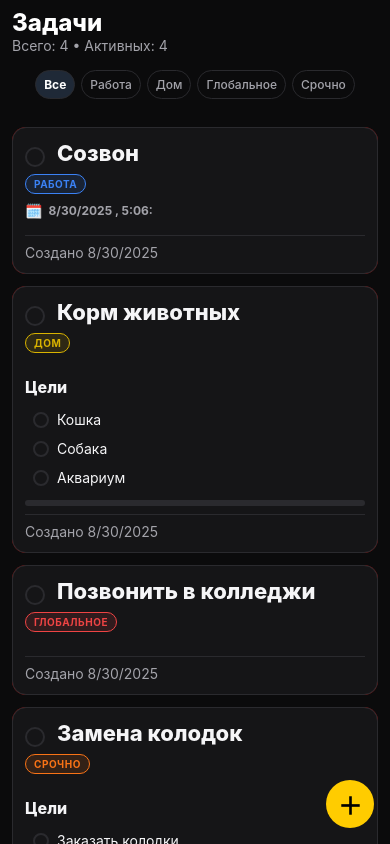
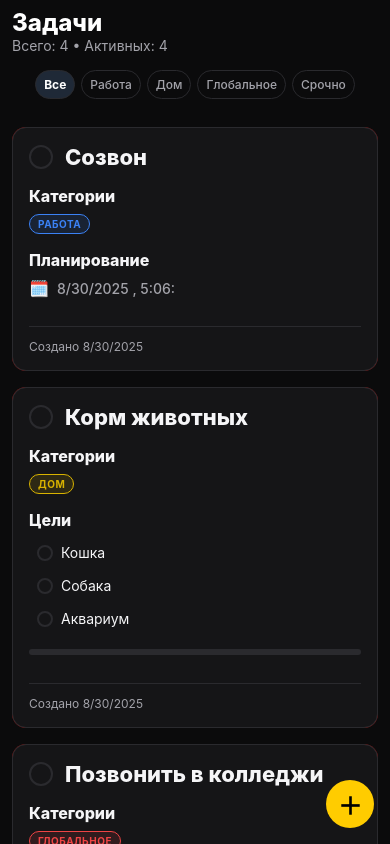
Before and after one commit to Romarioagrow/rn-minimal-task-app-clean, a React Native app in the folder TasksApp/rn-minimal-task-app-clean-main/: screen / in a window 390 px wide. Built offline with nearby package versions, Linux system fonts and the light colour scheme.

Commit message:
Выравнивание карточек

```diff
--- a/TasksApp/rn-minimal-task-app-clean-main/src/components/TaskItem.tsx
+++ b/TasksApp/rn-minimal-task-app-clean-main/src/components/TaskItem.tsx
@@ -29,10 +29,12 @@ export default function TaskItem({task,onToggle,onToggleSub,onDelete,customCateg
     <View style={styles.swipeContainer}>
       <View style={styles.deleteBg}><Text style={styles.deleteText}>Удалить</Text></View>
       <Animated.View style={[styles.card,{transform:[{translateX}]}]} {...pan.panHandlers}>
-             <View style={{flexDirection:'row',alignItems:'center',gap:spacing(1.5)}}>
+
+        {/* Заголовок задачи */}
+        <View style={styles.headerBlock}>
+          <View style={styles.titleRow}>
             <TouchableOpacity onPress={()=>{
               onToggle(task.id);
-            // Если задача отмечается как выполненная, то все цели тоже отмечаются как выполненные
               if (!task.done && task.subtasks?.length) {
                 task.subtasks.forEach(subtask => {
                   if (!subtask.done) {
@@ -43,53 +45,101 @@ export default function TaskItem({task,onToggle,onToggleSub,onDelete,customCateg
             }} onLongPress={toggleOpen}>
               <View style={[styles.checkbox,task.done&&styles.checkboxOn]}/>
             </TouchableOpacity>
-                                       <Text style={[styles.titleLarge,task.done&&styles.done,{flex:1,marginRight:spacing(0.5)}]}>{task.title||'(без названия)'}</Text>
+            <Text style={[styles.titleLarge,task.done&&styles.done,{flex:1,marginLeft:spacing(1.5)}]}>
+              {task.title||'(без названия)'}
+            </Text>
+          </View>
         </View>
 
-      <View style={{flexDirection:'row',gap:8,flexWrap:'wrap',marginBottom:spacing(1)}}>
+        {/* Блок категорий */}
+        {task.categories.length > 0 && (
+          <View style={styles.contentBlock}>
+            <Text style={styles.blockTitle}>Категории</Text>
+            <View style={styles.categoriesContainer}>
               {task.categories.map((c:CategoryKey)=>(<CategoryPill key={c} category={c} customCategories={customCategories}/>))}
             </View>
+          </View>
+        )}
 
-             <View style={{flexDirection:'row',gap:spacing(1.5),flexWrap:'wrap',marginBottom:spacing(1)}}>
-         {task.dueAt?(<View style={styles.metaRow}><Text style={styles.metaIcon}>🗓️</Text><Text style={styles.metaText}>{new Date(task.dueAt).toLocaleDateString()} , {new Date(task.dueAt).toLocaleTimeString().slice(0,5)}</Text></View>):null}
-         {task.repeat?(<View style={styles.metaRow}><Text style={styles.metaIcon}>🔁</Text><Text style={styles.metaText}>Повтор {repeatLabel(task.repeat).toLowerCase()}</Text></View>):null}
-         {typeof task.reminderMinutesBefore==='number'?(<View style={styles.metaRow}><Text style={styles.metaIcon}>🔔</Text><Text style={styles.metaText}>За {task.reminderMinutesBefore} мин</Text></View>):null}
-         {task.priority?(<View style={styles.metaRow}><Text style={styles.metaIcon}>📌</Text><Text style={styles.metaText}>{task.priority==='high'?'Высокий':task.priority==='medium'?'Средний':'Низкий'} приоритет</Text></View>):null}
+        {/* Блок планирования */}
+        {(task.dueAt || task.repeat || typeof task.reminderMinutesBefore === 'number' || task.priority) && (
+          <View style={styles.contentBlock}>
+            <Text style={styles.blockTitle}>Планирование</Text>
+            <View style={styles.planningContainer}>
+              {task.dueAt && (
+                <View style={styles.planningItem}>
+                  <Text style={styles.planningIcon}>🗓️</Text>
+                  <Text style={styles.planningText}>
+                    {new Date(task.dueAt).toLocaleDateString()} , {new Date(task.dueAt).toLocaleTimeString().slice(0,5)}
+                  </Text>
                 </View>
+              )}
+              {task.repeat && (
+                <View style={styles.planningItem}>
+                  <Text style={styles.planningIcon}>🔁</Text>
+                  <Text style={styles.planningText}>Повтор {repeatLabel(task.repeat).toLowerCase()}</Text>
+                </View>
+              )}
+              {typeof task.reminderMinutesBefore === 'number' && (
+                <View style={styles.planningItem}>
+                  <Text style={styles.planningIcon}>🔔</Text>
+                  <Text style={styles.planningText}>За {task.reminderMinutesBefore} мин</Text>
+                </View>
+              )}
+              {task.priority && (
+                <View style={styles.planningItem}>
+                  <Text style={styles.planningIcon}>📌</Text>
+                  <Text style={styles.planningText}>
+                    {task.priority === 'high' ? 'Высокий' : task.priority === 'medium' ? 'Средний' : 'Низкий'} приоритет
+                  </Text>
+                </View>
+              )}
+            </View>
+          </View>
+        )}
 
-             {task.notes?(<View style={{marginVertical:spacing(1)}}>
-         <Text style={styles.sectionTitle}>Заметки</Text>
-         <Text style={styles.notes}>{task.notes}</Text>
-       </View>):null}
+        {/* Блок заметок */}
+        {task.notes && (
+          <View style={styles.contentBlock}>
+            <Text style={styles.blockTitle}>Заметки</Text>
+            <Text style={styles.notesText}>{task.notes}</Text>
+          </View>
+        )}
 
-      {task.subtasks?.length?(<View style={{marginTop:spacing(1)}}>
-        <View style={{flexDirection:'row',justifyContent:'space-between',alignItems:'center'}}>
-          <Text style={styles.sectionTitle}>Цели</Text>
-        </View>
-        <View style={{marginTop:spacing(1)}}>
+        {/* Блок целей */}
+        {task.subtasks?.length > 0 && (
+          <View style={styles.contentBlock}>
+            <Text style={styles.blockTitle}>Цели</Text>
+            <View style={styles.goalsContainer}>
               {task.subtasks.map((s:Subtask)=>(
-                         <TouchableOpacity key={s.id} style={styles.subrow} onPress={()=>{
+                <TouchableOpacity key={s.id} style={styles.goalItem} onPress={()=>{
                   onToggleSub(task.id,s.id);
-               // Проверяем, все ли цели выполнены после изменения
                   const updatedSubtasks = task.subtasks.map(sub =>
                     sub.id === s.id ? { ...sub, done: !sub.done } : sub
                   );
                   const allDone = updatedSubtasks.every(sub => sub.done);
-               // Если все цели выполнены и задача еще не выполнена, отмечаем задачу как выполненную
                   if (allDone && !task.done) {
                     onToggle(task.id);
                   }
                 }}>
-               <View style={[styles.subDot,s.done&&styles.subDotOn]}/>
-               <Text style={[styles.subtext,s.done&&styles.subdone]}>{s.title}</Text>
+                  <View style={[styles.goalDot,s.done&&styles.goalDotOn]}/>
+                  <Text style={[styles.goalText,s.done&&styles.goalDone]}>{s.title}</Text>
                 </TouchableOpacity>
               ))}
             </View>
-        <View style={styles.progressWrap}><View style={[styles.progressFill,{width:`${Math.round(progress*100)}%`}]} /></View>
-      </View>):null}
+            <View style={styles.progressContainer}>
+              <View style={styles.progressWrap}>
+                <View style={[styles.progressFill,{width:`${Math.round(progress*100)}%`}]} />
+              </View>
+            </View>
+          </View>
+        )}
 
-             <View style={{height:1,backgroundColor:colors.border,marginVertical:spacing(1)}}/>
-       <View style={{flexDirection:'row',justifyContent:'space-between',alignItems:'center'}}>
+        {/* Разделитель */}
+        <View style={styles.divider}/>
+
+        {/* Футер */}
+        <View style={styles.footerBlock}>
           {task.done ? (
             <>
               <Text style={styles.footerText}>
@@ -133,30 +183,176 @@ export default function TaskItem({task,onToggle,onToggleSub,onDelete,customCateg
 }
 
 const styles=StyleSheet.create({
-  swipeContainer:{marginBottom:spacing(1.5),position:'relative',borderRadius:radius.lg,overflow:'hidden'},
-  deleteBg:{...StyleSheet.absoluteFillObject,backgroundColor:'#7f1d1d',justifyContent:'center',alignItems:'flex-end',paddingRight:spacing(2)},
-  deleteText:{color:'#fff',fontWeight:'800'},
-  card:{backgroundColor:colors.card,borderRadius:radius.lg,padding:spacing(1.5),borderWidth:1,borderColor:colors.border},
-  header:{flexDirection:'row',justifyContent:'space-between',alignItems:'center',marginBottom:spacing(1)},
-  row:{flexDirection:'row',alignItems:'center',gap:spacing(1.5)},
-  checkbox:{width:20,height:20,borderRadius:10,borderWidth:2,borderColor:colors.border,backgroundColor:'transparent'},
-  checkboxOn:{backgroundColor:colors.accent,borderColor:colors.accent},
-  title:{color:colors.text,fontSize:font.title,fontWeight:'700'},
-  done:{color:colors.subtext,textDecorationLine:'line-through'},
-  time:{color:colors.subtext,fontSize:14,fontWeight:'400'},
-  subs:{marginTop:spacing(1),paddingLeft:spacing(2)},
-  subrow:{flexDirection:'row',alignItems:'center',gap:spacing(1),paddingVertical:6,paddingHorizontal:spacing(1),borderRadius:8},
-  subDot:{width:16,height:16,borderRadius:8,borderWidth:2,borderColor:colors.border,backgroundColor:'transparent'},
-  subDotOn:{backgroundColor:colors.accent,borderColor:colors.accent},
-  subtext:{color:colors.text,fontSize:font.text,fontWeight:'400'},
-  subdone:{textDecorationLine:'line-through',color:'#6b7280'},
-  titleLarge:{color:colors.text,fontSize:22,fontWeight:'800',marginBottom:spacing(1)},
-  metaRow:{flexDirection:'row',alignItems:'center',gap:6},
-  metaIcon:{color:colors.subtext},
-  metaText:{color:colors.subtext,fontSize:12,fontWeight:'700'},
-  sectionTitle:{color:colors.text,fontSize:16,fontWeight:'800'},
-  notes:{color:colors.subtext,fontWeight:'400'},
-  progressWrap:{height:6,backgroundColor:'#2a2a2e',borderRadius:3,overflow:'hidden',marginTop:spacing(1)},
-  progressFill:{height:6,backgroundColor:colors.accent},
-  footerText:{color:colors.subtext,fontWeight:'400'}
+  // Контейнер для свайпа
+  swipeContainer:{
+    marginBottom:spacing(2),
+    position:'relative',
+    borderRadius:radius.lg,
+    overflow:'hidden'
+  },
+
+  // Фон для удаления
+  deleteBg:{
+    ...StyleSheet.absoluteFillObject,
+    backgroundColor:'#7f1d1d',
+    justifyContent:'center',
+    alignItems:'flex-end',
+    paddingRight:spacing(2)
+  },
+  deleteText:{
+    color:'#fff',
+    fontWeight:'800'
+  },
+
+  // Основная карточка
+  card:{
+    backgroundColor:colors.card,
+    borderRadius:radius.lg,
+    padding:spacing(2),
+    borderWidth:1,
+    borderColor:colors.border
+  },
+
+  // Блок заголовка
+  headerBlock:{
+    marginBottom:spacing(2)
+  },
+  titleRow:{
+    flexDirection:'row',
+    alignItems:'center'
+  },
+  checkbox:{
+    width:24,
+    height:24,
+    borderRadius:12,
+    borderWidth:2,
+    borderColor:colors.border,
+    backgroundColor:'transparent'
+  },
+  checkboxOn:{
+    backgroundColor:colors.accent,
+    borderColor:colors.accent
+  },
+  titleLarge:{
+    color:colors.text,
+    fontSize:22,
+    fontWeight:'800'
+  },
+  done:{
+    color:colors.subtext,
+    textDecorationLine:'line-through'
+  },
+
+  // Общие стили для контентных блоков
+  contentBlock:{
+    marginBottom:spacing(2)
+  },
+  blockTitle:{
+    color:colors.text,
+    fontSize:16,
+    fontWeight:'800',
+    marginBottom:spacing(1)
+  },
+
+  // Блок категорий
+  categoriesContainer:{
+    flexDirection:'row',
+    gap:8,
+    flexWrap:'wrap'
+  },
+
+  // Блок планирования
+  planningContainer:{
+    gap:spacing(0.75)
+  },
+  planningItem:{
+    flexDirection:'row',
+    alignItems:'center',
+    gap:8
+  },
+  planningIcon:{
+    color:colors.subtext,
+    fontSize:16
+  },
+  planningText:{
+    color:colors.subtext,
+    fontSize:14,
+    fontWeight:'500'
+  },
+
+  // Блок заметок
+  notesText:{
+    color:colors.subtext,
+    fontSize:14,
+    fontWeight:'400',
+    lineHeight:20
+  },
+
+  // Блок целей
+  goalsContainer:{
+    gap:spacing(0.5),
+    marginBottom:spacing(1)
+  },
+  goalItem:{
+    flexDirection:'row',
+    alignItems:'center',
+    gap:spacing(1),
+    paddingVertical:6,
+    paddingHorizontal:spacing(1),
+    borderRadius:8
+  },
+  goalDot:{
+    width:16,
+    height:16,
+    borderRadius:8,
+    borderWidth:2,
+    borderColor:colors.border,
+    backgroundColor:'transparent'
+  },
+  goalDotOn:{
+    backgroundColor:colors.accent,
+    borderColor:colors.accent
+  },
+  goalText:{
+    color:colors.text,
+    fontSize:14,
+    fontWeight:'400',
+    flex:1
+  },
+  goalDone:{
+    textDecorationLine:'line-through',
+    color:colors.subtext
+  },
+  progressContainer:{
+    marginTop:spacing(1)
+  },
+  progressWrap:{
+    height:6,
+    backgroundColor:'#2a2a2e',
+    borderRadius:3,
+    overflow:'hidden'
+  },
+  progressFill:{
+    height:6,
+    backgroundColor:colors.accent
+  },
+
+  // Разделитель
+  divider:{
+    height:1,
+    backgroundColor:colors.border,
+    marginVertical:spacing(1.5)
+  },
+
+  // Футер
+  footerBlock:{
+    flexDirection:'row',
+    justifyContent:'space-between',
+    alignItems:'center'
+  },
+  footerText:{
+    color:colors.subtext,
+    fontSize:12,
+    fontWeight:'400'
+  }
 })
```
Lines whose indentation alone changed are shown as unchanged.
